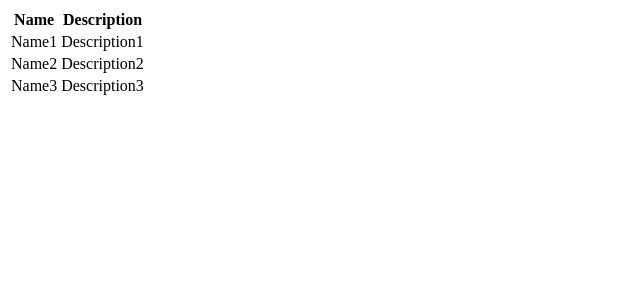
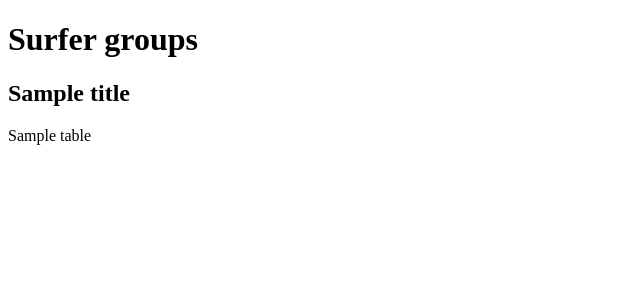
Before and after one commit to deolekarmayuresh/Flask-App, a Flask app: template Template/table.html in a window 1280 px wide. Shown: the top 300 px of the page, without its empty margins (0-640 px from the left). Run offline with Flask 2, Linux system fonts and the light colour scheme; the template is opened without the code that fills it: most values are stand-ins (such as "Sample title", 1, 10 or a date in 2020).

Commit message:
adding jinja template

```diff
--- a/Template/table.html
+++ b/Template/table.html
@@ -6,13 +6,20 @@
     <title>Home</title>
 </head>
 <body>
-    <table>
+    <!-- <table>
         <thead><tr><th>Name</th><th>Description</th></tr></thead>
         <tbody>
         <tr><td>Name1</td><td>Description1</td></tr>
         <tr><td>Name2</td><td>Description2</td></tr>
         <tr><td>Name3</td><td>Description3</td></tr>
         </tbody>
-    </table>
+    </table> -->
+    <div class=page>
+        <h1>Surfer groups</h1>
+        {% for table in tables %}
+          <h2>{{titles[loop.index]}}</h2>
+          {{ table|safe }}
+        {% endfor %}
+      </div>
 </body>
 </html>
```
